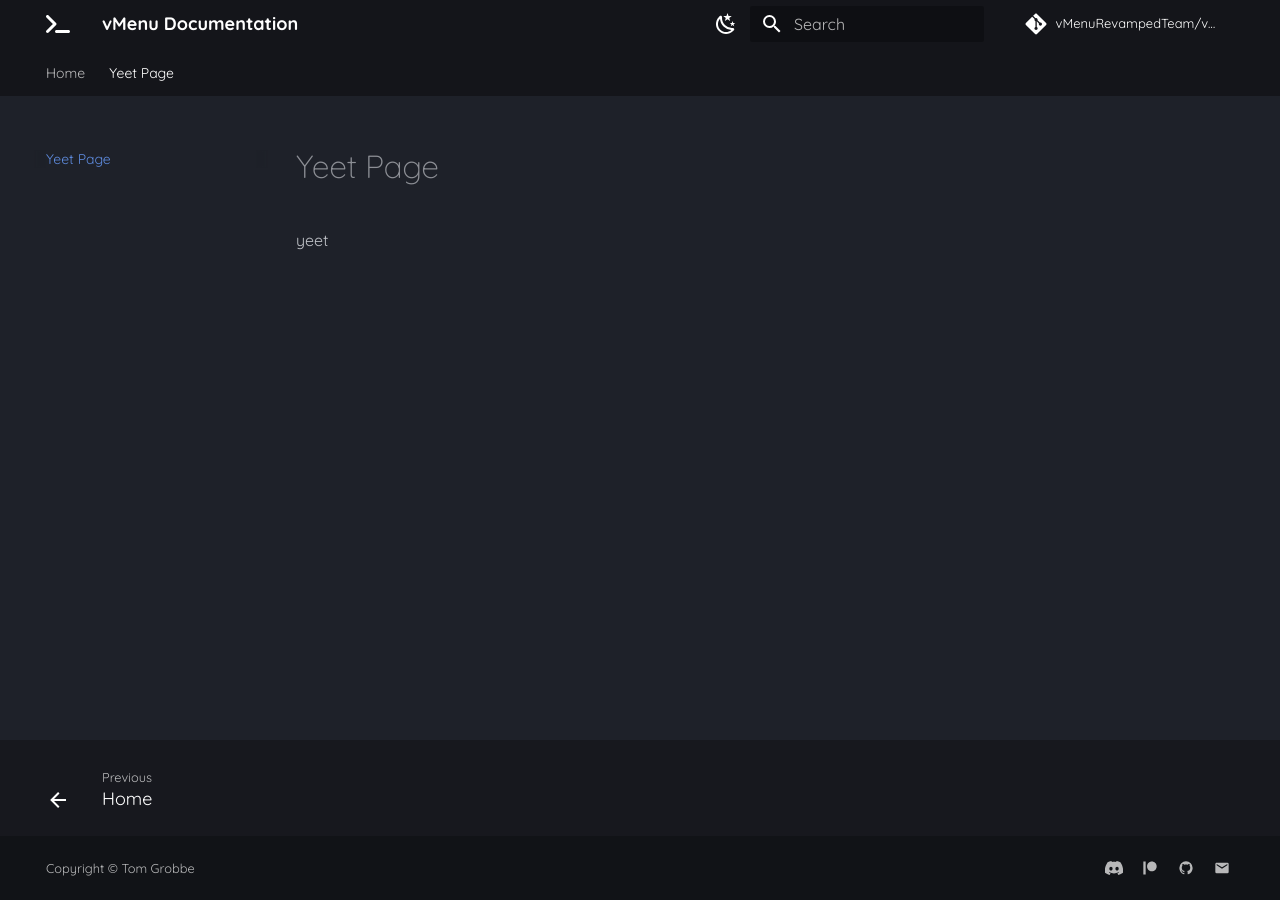
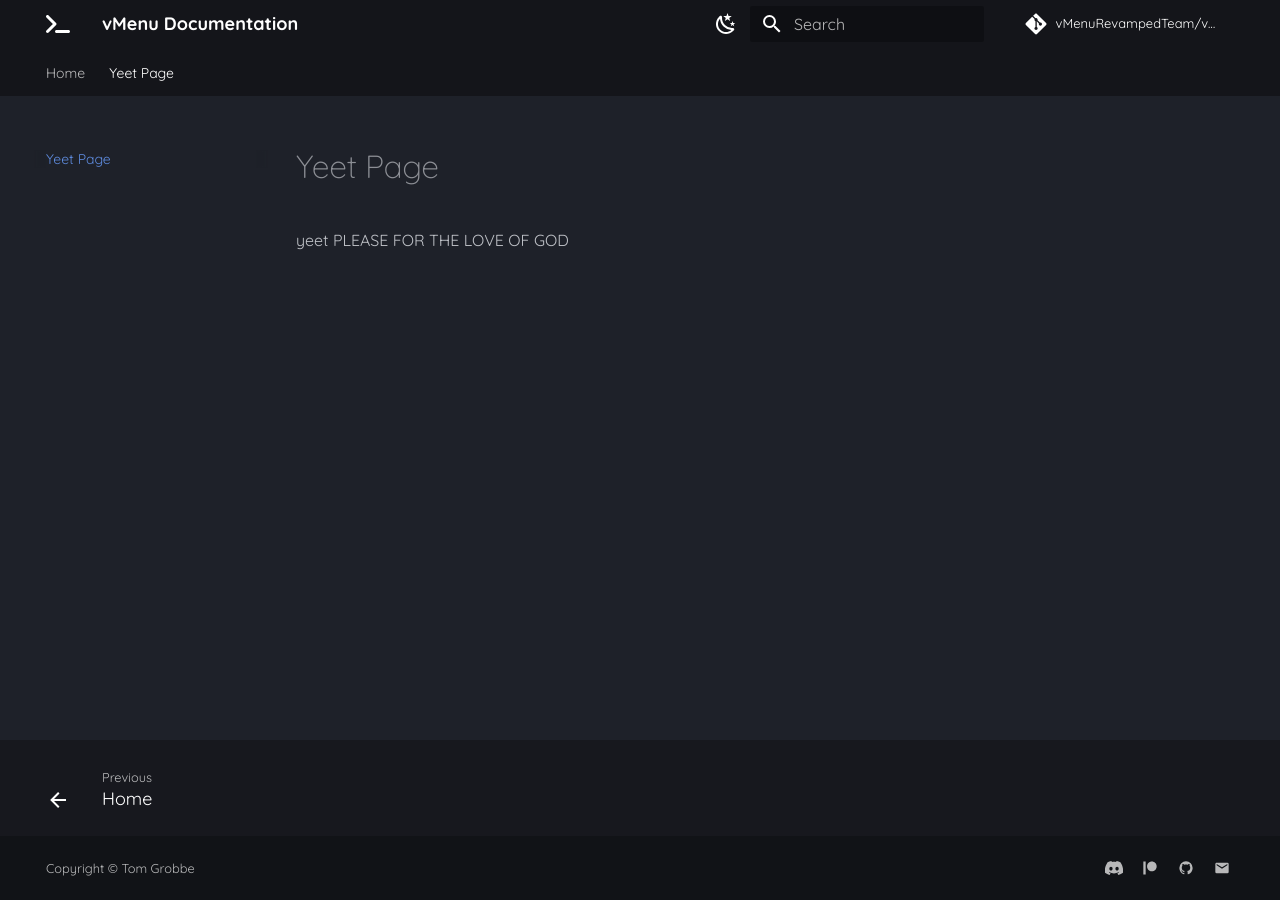
Before and after one commit to vMenuRevampedTeam/vMenuDocs, an MkDocs documentation site: the page built from docs/yeet-page/index.md, in a window 1280 px wide. Built offline with MkDocs 1.6.1 and Material for MkDocs 9.7.7, drawn with Linux system fonts in a browser that asks for light colours; comment, search, counter and statistics services are not loaded.

Commit message:
WORK YOU SHIT

```diff
--- a/docs/yeet-page/index.md
+++ b/docs/yeet-page/index.md
@@ -1 +1 @@
-yeet
+yeet PLEASE FOR THE LOVE OF GOD
```
